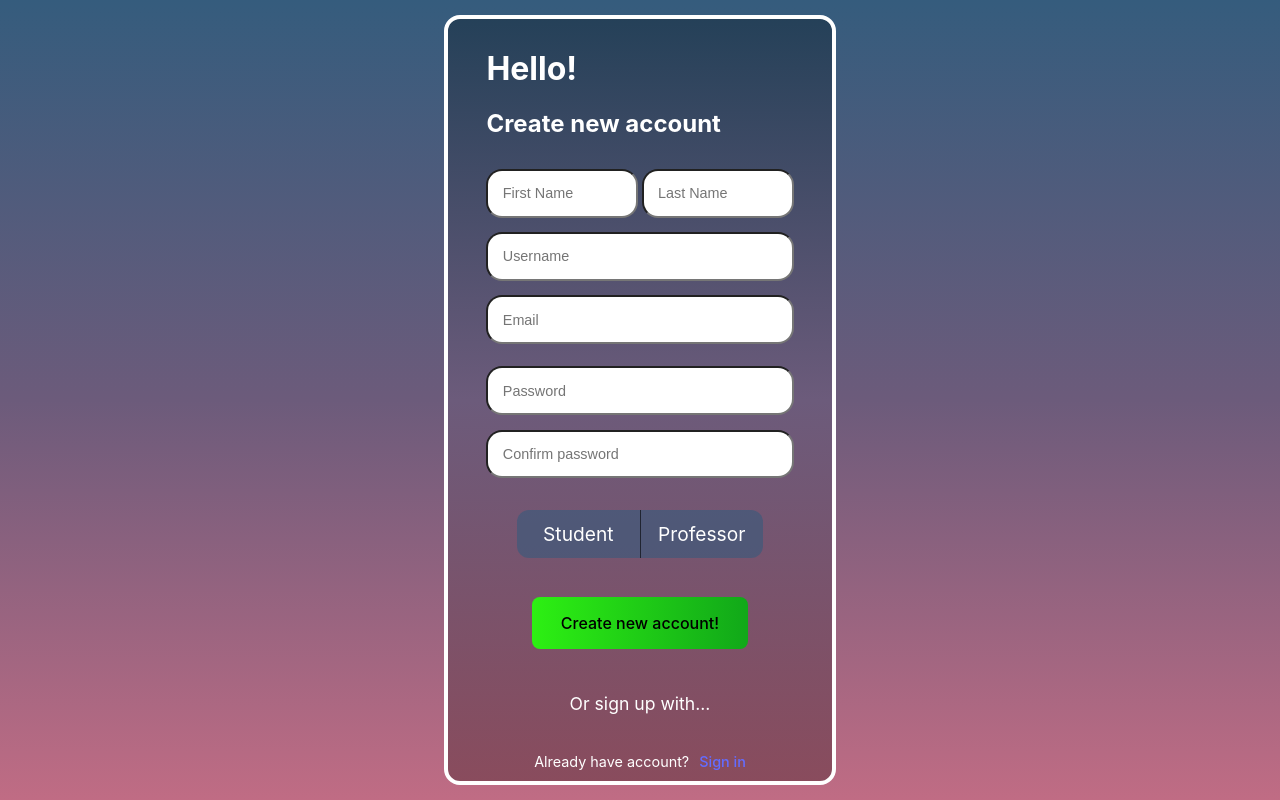
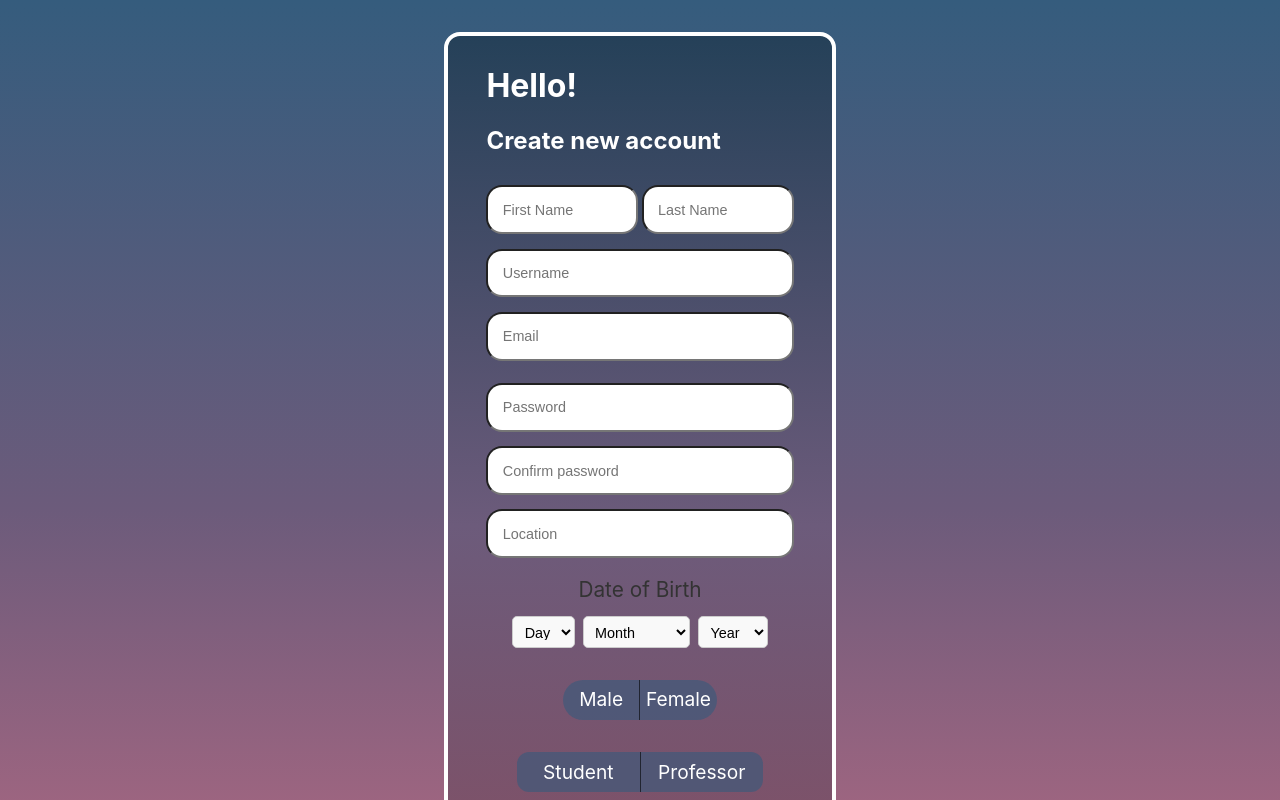
Before and after one commit to savipauk/study-buddy, a React (Vite) app in the folder frontend/: page /users/register in a window 1280 px wide. Shown: the top 800 px of the page. Built offline with nearby package versions, Linux system fonts and the light colour scheme.

Commit message:
Add missing user info (#85)
* Fix localStorage saving

* Add gender, location and date of birth

* Move body css from Root to Index

* Change date format

```diff
--- a/frontend/src/components/AuthContext.jsx
+++ b/frontend/src/components/AuthContext.jsx
@@ -21,8 +21,7 @@ export const AuthProvider = ({ children }) => {
   const signInWithGoogle = (credential, email) => {
     localStorage.setItem('is_logged_in_with_google', 'true');
     localStorage.setItem('access_token', credential);
-    localStorage.setItem('user_email', email);
-    signIn();
+    signIn(email);
   };
 
   const signIn = (info) => {
--- a/frontend/src/index.css
+++ b/frontend/src/index.css
@@ -23,10 +23,15 @@ a:hover {
 }
 
 body {
+  /* background: linear-gradient(#d6d0b9d2, #FFFFFF);  */
+  background: linear-gradient(#355c7d, #6c5b7b, #c06c84);
+  display: flex;
+  flex-wrap: wrap;
+  min-height: 100vh;
+  height: 100%;
+  min-width: 100vw;
+  padding-top: 2em;
   margin: 0;
-  display: flex;
-  min-width: 320px;
-  min-height: 100vh;
 }
 
 h1 {
--- a/frontend/src/routes/Home.jsx
+++ b/frontend/src/routes/Home.jsx
@@ -27,8 +27,40 @@ function ProfileSetup() {
     username: '',
     firstName: '',
     lastName: '',
-    role: ''
+    role: '',
+    gender: '',
+    location: '',
+    dob: ''
   });
+
+  const [day, setDay] = useState('');
+  const [month, setMonth] = useState('');
+  const [year, setYear] = useState('');
+  const handleDOBChange = (type, value) => {
+    if (type === 'day') {
+      setDay(value);
+    }
+    if (type === 'month') {
+      setMonth(value);
+    }
+    if (type === 'year') {
+      setYear(value);
+    }
+
+    const updatedDay = type === 'day' ? value : day;
+    const updatedMonth = type === 'month' ? value : month;
+    const updatedYear = type === 'year' ? value : year;
+    if (updatedDay && updatedMonth && updatedYear) {
+      const dob = `${updatedYear}/${updatedMonth.padStart(
+        2,
+        '0'
+      )}/${updatedDay.padStart(2, '0')}`;
+      setSetupForm((prevForm) => ({
+        ...prevForm,
+        dob: dob
+      }));
+    }
+  };
 
   function onChange(event) {
     const { name, value } = event.target;
@@ -36,15 +68,18 @@ function ProfileSetup() {
   }
 
   async function setupFinish() {
-    //Remove when backend is updated
     const userEmail = localStorage.getItem('user_email');
     const data = {
       email: localStorage.getItem('user_email'),
       username: setupForm.username,
       firstName: setupForm.firstName,
       lastName: setupForm.lastName,
-      role: setupForm.role.toUpperCase()
+      role: setupForm.role.toUpperCase(),
+      gender: setupForm.gender,
+      location: setupForm.location,
+      dob: setupForm.dob
     };
+    console.log(data);
     const endpoint = `/users/profile/update/${userEmail}`;
     const options = {
       method: 'POST',
@@ -135,6 +170,106 @@ function ProfileSetup() {
               name="username"
             ></input>
           </div>
+          <input
+            className="infoInput"
+            type="text"
+            placeholder="Location"
+            onChange={onChange}
+            value={setupForm.location}
+            name="location"
+          ></input>
+          <div className="dateOfBirth">
+            <label className="dobTitle">Date of Birth</label>
+            <div className="dobSelector">
+              <div className="dropdown">
+                <select
+                  name="day"
+                  className="dobSelect"
+                  value={day}
+                  onChange={(e) => handleDOBChange('day', e.target.value)}
+                >
+                  <option value="">Day</option>
+                  {Array.from({ length: 31 }, (_, i) => (
+                    <option key={i + 1} value={i + 1}>
+                      {i + 1}
+                    </option>
+                  ))}
+                </select>
+              </div>
+              <div className="dropdown">
+                <select
+                  name="month"
+                  className="dobSelect"
+                  value={month}
+                  onChange={(e) => handleDOBChange('month', e.target.value)}
+                >
+                  <option value="">Month</option>
+                  {[
+                    'January',
+                    'February',
+                    'March',
+                    'April',
+                    'May',
+                    'June',
+                    'July',
+                    'August',
+                    'September',
+                    'October',
+                    'November',
+                    'December'
+                  ].map((month, i) => (
+                    <option key={i + 1} value={i + 1}>
+                      {month}
+                    </option>
+                  ))}
+                </select>
+              </div>
+              <div className="dropdown">
+                <select
+                  name="year"
+                  className="dobSelect"
+                  value={year}
+                  onChange={(e) => handleDOBChange('year', e.target.value)}
+                >
+                  <option value="">Year</option>
+                  {Array.from({ length: 100 }, (_, i) => {
+                    const year = new Date().getFullYear() - i;
+                    return (
+                      <option key={year} value={year}>
+                        {year}
+                      </option>
+                    );
+                  })}
+                </select>
+              </div>
+            </div>
+          </div>
+          <div className="genderSelection">
+            <input
+              className="genderRadioButton"
+              type="radio"
+              name="gender"
+              value={'M'}
+              id="genderMale"
+              checked={setupForm.gender === 'M'}
+              onChange={onChange}
+            ></input>
+            <label htmlFor="genderMale" className="toggleOption">
+              Male
+            </label>
+            <input
+              className="genderRadioButton"
+              type="radio"
+              name="gender"
+              value={'F'}
+              id="genderFemale"
+              checked={setupForm.gender === 'F'}
+              onChange={onChange}
+            ></input>
+            <label htmlFor="genderFemale" className="toggleOption">
+              Female
+            </label>
+          </div>
           <div className="roleSelection">
             <input
               className="roleRadioButton"
--- a/frontend/src/routes/Register.jsx
+++ b/frontend/src/routes/Register.jsx
@@ -17,8 +17,15 @@ function RegisterForm() {
     email: '',
     password: '',
     confirmPassword: '',
-    role: ''
+    role: '',
+    gender: '',
+    location: '',
+    dob: ''
   });
+
+  const [day, setDay] = useState('');
+  const [month, setMonth] = useState('');
+  const [year, setYear] = useState('');
   const [errorMessage, setErrorMessage] = useState('');
 
   function onChange(event) {
@@ -26,6 +33,31 @@ function RegisterForm() {
     setRegisterForm((oldForm) => ({ ...oldForm, [name]: value }));
   }
 
+  const handleDOBChange = (type, value) => {
+    if (type === 'day') {
+      setDay(value);
+    }
+    if (type === 'month') {
+      setMonth(value);
+    }
+    if (type === 'year') {
+      setYear(value);
+    }
+
+    const updatedDay = type === 'day' ? value : day;
+    const updatedMonth = type === 'month' ? value : month;
+    const updatedYear = type === 'year' ? value : year;
+    if (updatedDay && updatedMonth && updatedYear) {
+      const dob = `${updatedYear}/${updatedMonth.padStart(
+        2,
+        '0'
+      )}/${updatedDay.padStart(2, '0')}`;
+      setRegisterForm((prevForm) => ({
+        ...prevForm,
+        dob: dob
+      }));
+    }
+  };
   async function storeUserToDatabase(hash) {
     const data = {
       firstName: registerForm.firstName,
@@ -33,9 +65,12 @@ function RegisterForm() {
       username: registerForm.username,
       email: registerForm.email,
       hashedPassword: hash,
-      studyRole: registerForm.role.toUpperCase()
+      studyRole: registerForm.role.toUpperCase(),
+      gender: registerForm.gender,
+      location: registerForm.location,
+      dob: registerForm.dob
     };
-
+    console.log(data);
     const endpoint = '/login/register';
     const options = {
       method: 'POST',
@@ -215,6 +250,106 @@ function RegisterForm() {
               name="confirmPassword"
             />
           </div>
+          <input
+            className="infoInput"
+            type="text"
+            placeholder="Location"
+            onChange={onChange}
+            value={registerForm.location}
+            name="location"
+          ></input>
+          <div className="dateOfBirth">
+            <label className="dobTitle">Date of Birth</label>
+            <div className="dobSelector">
+              <div className="dropdown">
+                <select
+                  name="day"
+                  className="dobSelect"
+                  value={day}
+                  onChange={(e) => handleDOBChange('day', e.target.value)}
+                >
+                  <option value="">Day</option>
+                  {Array.from({ length: 31 }, (_, i) => (
+                    <option key={i + 1} value={i + 1}>
+                      {i + 1}
+                    </option>
+                  ))}
+                </select>
+              </div>
+              <div className="dropdown">
+                <select
+                  name="month"
+                  className="dobSelect"
+                  value={month}
+                  onChange={(e) => handleDOBChange('month', e.target.value)}
+                >
+                  <option value="">Month</option>
+                  {[
+                    'January',
+                    'February',
+                    'March',
+                    'April',
+                    'May',
+                    'June',
+                    'July',
+                    'August',
+                    'September',
+                    'October',
+                    'November',
+                    'December'
+                  ].map((month, i) => (
+                    <option key={i + 1} value={i + 1}>
+                      {month}
+                    </option>
+                  ))}
+                </select>
+              </div>
+              <div className="dropdown">
+                <select
+                  name="year"
+                  className="dobSelect"
+                  value={year}
+                  onChange={(e) => handleDOBChange('year', e.target.value)}
+                >
+                  <option value="">Year</option>
+                  {Array.from({ length: 100 }, (_, i) => {
+                    const year = new Date().getFullYear() - i;
+                    return (
+                      <option key={year} value={year}>
+                        {year}
+                      </option>
+                    );
+                  })}
+                </select>
+              </div>
+            </div>
+          </div>
+          <div className="genderSelection">
+            <input
+              className="genderRadioButton"
+              type="radio"
+              name="gender"
+              value={'M'}
+              id="genderMale"
+              checked={registerForm.gender === 'M'}
+              onChange={onChange}
+            ></input>
+            <label htmlFor="genderMale" className="toggleOption">
+              Male
+            </label>
+            <input
+              className="genderRadioButton"
+              type="radio"
+              name="gender"
+              value={'F'}
+              id="genderFemale"
+              checked={registerForm.gender === 'F'}
+              onChange={onChange}
+            ></input>
+            <label htmlFor="genderFemale" className="toggleOption">
+              Female
+            </label>
+          </div>
           <div className="roleSelection">
             <input
               className="roleRadioButton"
--- a/frontend/src/styles/Login.css
+++ b/frontend/src/styles/Login.css
@@ -2,14 +2,6 @@
   display: flex;
   flex-direction: column;
   gap: 15px;
-}
-
-body {
-  /* background: linear-gradient(#d6d0b9d2, #FFFFFF);  */
-  background: linear-gradient(#355c7d, #6c5b7b, #c06c84);
-  display: flex;
-  flex-wrap: wrap;
-  height: 100vh;
 }
 
 .formWrapper {
@@ -98,6 +90,45 @@ body {
   gap: 0.2em;
 }
 
+.dateOfBirth {
+  width: 100%;
+  margin-top: 1em;
+  display: flex;
+  flex-wrap: wrap;
+  justify-content: center;
+}
+
+.dobTitle {
+  display: block;
+  margin-bottom: 0.5em;
+  font-size: 1.3em;
+  color: #333;
+}
+
+.dobSelector {
+  display: flex;
+  gap: 0.5em;
+}
+
+.dobSelect {
+  padding: 0.5em;
+  font-size: 0.9em;
+  border: 1px solid #ccc;
+  border-radius: 5px;
+  background-color: #f9f9f9;
+  cursor: pointer;
+}
+.dropdown {
+  display: flex;
+  overflow-y: hidden;
+  height: 2em;
+  max-height: 3em;
+}
+
+.dobSelect:focus {
+  size: 5;
+}
+
 .passwordDiv {
   width: 100%;
   display: flex;
@@ -142,6 +173,39 @@ body {
 }
 
 .roleRadioButton:checked + .toggleOption {
+  background-color: #254766a9;
+}
+
+.genderSelection {
+  width: 50%;
+  display: flex;
+  justify-content: end;
+  margin-top: 2em;
+  border-radius: 25px;
+  align-items: center;
+  overflow: hidden;
+}
+
+.genderRadioButton {
+  display: none;
+}
+
+.toggleOption {
+  text-align: center;
+  flex: 1;
+  padding: 0.3em;
+  font-size: 1.2em;
+  color: white;
+  cursor: pointer;
+  background-color: #355b7d96;
+  transition: background 0.2s;
+}
+
+.toggleOption:not(:last-of-type) {
+  border-right: 1px solid #00000096;
+}
+
+.genderRadioButton:checked + .toggleOption {
   background-color: #254766a9;
 }
 
--- a/frontend/src/styles/Root.css
+++ b/frontend/src/styles/Root.css
@@ -1,8 +1,3 @@
-body {
-  display: flex;
-  flex-wrap: wrap;
-}
-
 .welcomeWrapper {
   display: flex;
   width: 100vw;
```
